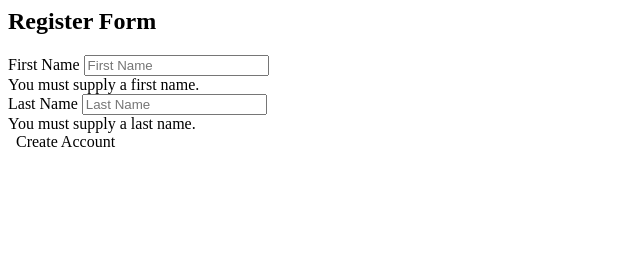
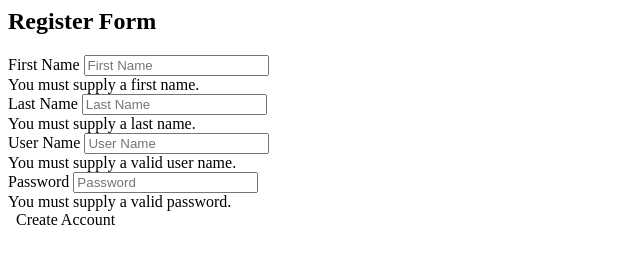
Before and after one commit to vieck/PlanIt, a website: page app/register/register.html in a window 1280 px wide. Shown: the whole page, without its empty margins (0-640 px from the left). Drawn offline with Linux system fonts and the light colour scheme.

Commit message:
Finished registration UI

```diff
--- a/app/register/register.html
+++ b/app/register/register.html
@@ -24,6 +24,20 @@
                         <div ng-message="required" class="my-message">You must supply a last name.</div>
                     </div>
                 </md-input-container>
+                <md-input-container class="md-block">
+                    <label>User Name</label>
+                    <input type="text" name="user" ng-model="register.user" placeholder="User Name" required=""/>
+                    <div ng-messages="Form.last.$error" role="alert" multiple="">
+                        <div ng-message="required" class="my-message">You must supply a valid user name.</div>
+                    </div>
+                </md-input-container>
+                <md-input-container class="md-block">
+                    <label>Password</label>
+                    <input type="password" name="password" ng-model="register.password" placeholder="Password" required="" md-maxlength="15"/>
+                    <div ng-messages="Form.last.$error" role="alert" multiple="">
+                        <div ng-message="required" class="my-message">You must supply a valid password.</div>
+                    </div>
+                </md-input-container>
                 <div layout-gt-sm="row">
                     <md-button ng-disabled="!Form.$valid" ng-click="create()" class="md-raised md-primary">&nbsp Create Account
                         &nbsp
```
